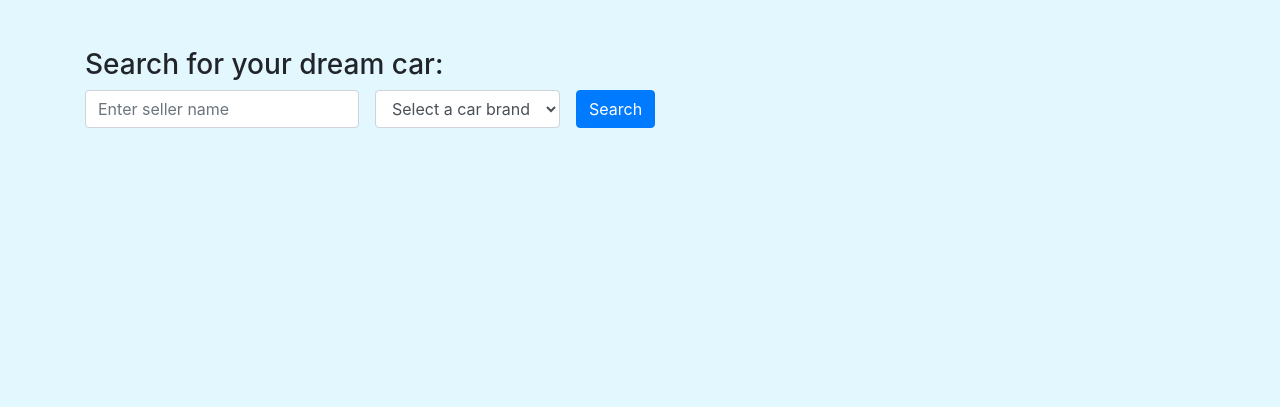
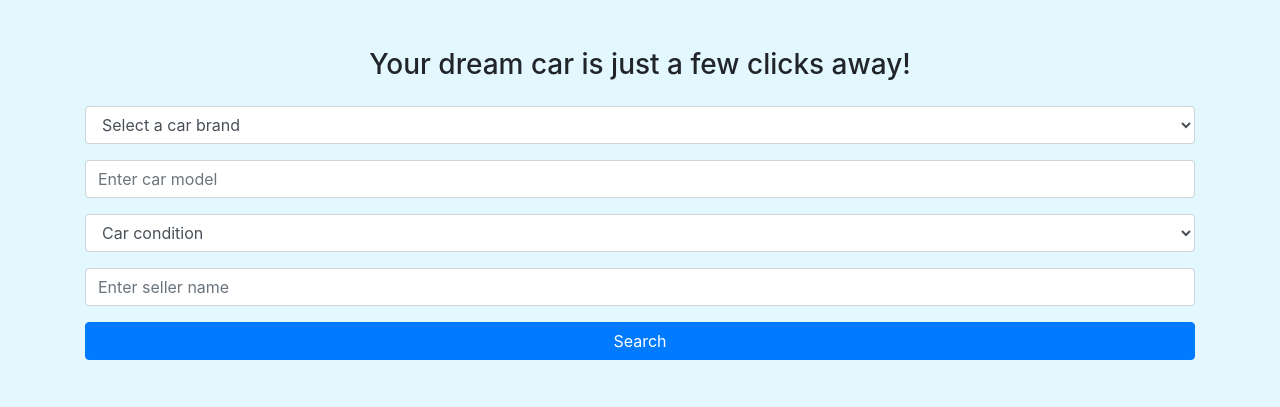
Before and after one commit to Code-Institute-Submissions/liuzhenxin2-vroom-, a Flask app: page /search in a window 1280 px wide. Shown: the part 56-463 px from the top of the page. Run offline with Flask 2, Linux system fonts and the light colour scheme; data that the repository does not hold is empty; some libraries are stand-ins or nearby versions.

Commit message:
added search for car condition and model

```diff
--- a/app.py
+++ b/app.py
@@ -363,9 +363,9 @@ def search():
     # reminder: if the method is "GET", we retrieve the fields by accessing
     # request.args
     car_seller_name = request.args.get('car_seller_name') or ''
-    car_brand_name = request.args.get('car_brand_name') or 'default'
+    car_brand_name = request.args.get('car_brand_name') or ''
     car_model_name = request.args.get('car_model_name') or ''
-    car_condition = request.args.get('car_condition') or ''
+    car_condition = request.args.get('search_car_condition') or ''
     car_brands = db.brands.find()
     car_brand = db.brands.find_one({
         'brand': car_brand_name
@@ -385,6 +385,14 @@ def search():
     if car_brand_name:
         criteria['car.car_brand'] = car_brand_name
 
+    if car_model_name:
+        criteria['car.car_model'] = {
+            '$regex': car_model_name,
+            '$options': 'i'
+        }
+
+    if car_condition:
+        criteria['car.car_condition'] = car_condition
 
     # calculate how many results to skip depending the page number
 
@@ -411,7 +419,8 @@ def search():
                            number_of_results=number_of_results,
                            car_brand=car_brand,
                            car_brands=car_brands,
-                           previous_values=previous_values)
+                           previous_values=previous_values,
+                           car_model_name=car_model_name)
 
 
 # "magic code" -- boilerplate
--- a/templates/all_create_listing.template.html
+++ b/templates/all_create_listing.template.html
@@ -26,8 +26,8 @@
 </div>
 <div>
     <select name="car_condition" id="car_condition" class="form-control mt-3 w-100">
-        <option value="New">New</option>
-        <option value="Used">Used</option>
+        <option value="New" {%if previous_values.car_condition == "New" %} selected {%endif%}>New</option>
+        <option value="Used" {%if previous_values.car_type == "Used" %} selected {%endif%}>Used</option>
     </select>
 </div>
 <div>
@@ -37,7 +37,7 @@
     <input type="number" name="car_price" placeholder="Price" min=0 step="0.01" value="{{previous_values.car_price}}" class="form-control mt-3 w-100">
 </div>
 <div>
-    <input type="number" name="car_mileage" placeholder="Mileage" min=0 step="0.01" value="{{previous_values.car_mileage}}" class="form-control mt-3 w-100">
+    <input type="number" name="car_mileage" placeholder="Mileage" min=0 step="0.01" value="{{previous_values.car_mileage}}" class="form-control mt-3 mb-3 w-100">
 </div>
 <div>
     <h3>Your image links:</h3>
--- a/templates/create_listing.template.html
+++ b/templates/create_listing.template.html
@@ -11,7 +11,7 @@
 
     {% include "all_create_listing.template.html" %}
 
-    <input type="submit" value="Create" class="btn btn-dark form-control mt-3 w-50">
+    <input type="submit" value="Create" class="btn btn-primary form-control mt-3 mb-5 w-100">
 {%endwith%}
 </form>
 {%endblock%}
--- a/templates/search.template.html
+++ b/templates/search.template.html
@@ -1,48 +1,73 @@
 {% extends 'base.template.html' %} {% block content %}
-<h3>Search for your dream car:</h3>
+<h3 class="text-center">Your dream car is just a few clicks away!</h3>
 
 <form method="GET" class="form-inline">
 {%with%}
     {%if not previous_values %}
         {%set previous_values = {} %}
     {%endif%}
-  <input
-    type="text"
-    name="car_seller_name"
-    class="form-control mr-3"
-    value="{{car_seller_name}}"
-    placeholder="Enter seller name"
-  />
-    <select name="car_brand_name" class="form-control">
-        <option value="default">Select a car brand</option>
+    <select name="car_brand_name" class="form-control mt-3 w-100">
+        <option value="" {%if previous_values.car_condition == "" %} selected {%endif%}>Select a car brand</option>
     {%for each_brand in car_brands %}
        <option value="{{each_brand.brand}}" {%if previous_values and each_brand.brand==previous_values.brand%} selected {%endif%}>{{each_brand.brand}}</option>
     {%endfor%}
     </select>
-  <input type="submit" value="Search" class="btn btn-primary ml-3" />
+    <input
+    type="text"
+    name="car_model_name"
+    class="form-control mt-3 w-100"
+    value="{{car_model_name}}"
+    placeholder="Enter car model"
+    />
+    <select name="search_car_condition" class="form-control mt-3 w-100">
+        <option value="" {%if previous_values.car_condition == "" %} selected {%endif%}>Car condition</option>
+        <option value="New" {%if previous_values.car_condition == "New" %} selected {%endif%}>New</option>
+        <option value="Used" {%if previous_values.car_condition == "Used" %} selected {%endif%}>Used</option>
+    </select>
+    <input
+        type="text"
+        name="car_seller_name"
+        class="form-control mt-3 w-100"
+        value="{{car_seller_name}}"
+        placeholder="Enter seller name"
+    />
+  <input type="submit" value="Search" class="btn btn-primary mt-3 mb-5 w-100" />
 </form>
-    {% if page_number < number_of_pages %}
-    <a
-    href="{{ url_for('search', page_number=page_number+1, car_seller_name=car_seller_name ) }}"
-    >Next Page</a
-    >
-    {% endif%}
-    {% for page_no in range(number_of_pages+1) %}
-    {%if number_of_results > 0 %}
-    <a
-    href="{{ url_for('search', page_number=page_no, car_seller_name=car_seller_name ) }}"
-    >{{page_no+1}}</a
-    >
-    {%endif%}
-    {% endfor %} {% if page_number >= 1 %}
-    <a class="disabled"
-    href="{{ url_for('search', page_number=page_number-1, car_seller_name=car_seller_name) }}"
-    aria-disabled="true">Previous Page</a
-    >
-    {%endif%}
+    <nav>
+        <ul class="pagination d-flex justify-content-center">
+            {% if page_number >= 1 %}
+                <li class="page-item">
+                    <a class="page-link"
+                    href="{{ url_for('search', page_number=page_number-1, car_seller_name=car_seller_name) }}"
+                    >Previous Page</a>
+                </li>
+            {%endif%}
+            {% for page_no in range(number_of_pages+1) %}
+                {%if number_of_results > 0 %}
+                    <li class="page-item">
+                        <a
+                        href="{{ url_for('search', page_number=page_no, car_seller_name=car_seller_name ) }}"
+                        class="page-link">{{page_no+1}}</a>
+                    </li>
+                {%endif%}
+            {% endfor %}
+            {% if page_number < number_of_pages %}
+                <li class="page-item">
+                    <a
+                    href="{{ url_for('search', page_number=page_number+1, car_seller_name=car_seller_name ) }}"
+                    class="page-link">Next Page</a>
+                </li>
+            {% endif%}
+        </ul>
+    </nav>
     <div
     class="row row-cols-1 row-cols-md-3 d-flex justify-content-around align-items-start"
     >
+
+    {%if number_of_results==0 %}
+
+    {%endif%}
+
     {% for each_listing in listings %}
     <div
         class="card"
```
